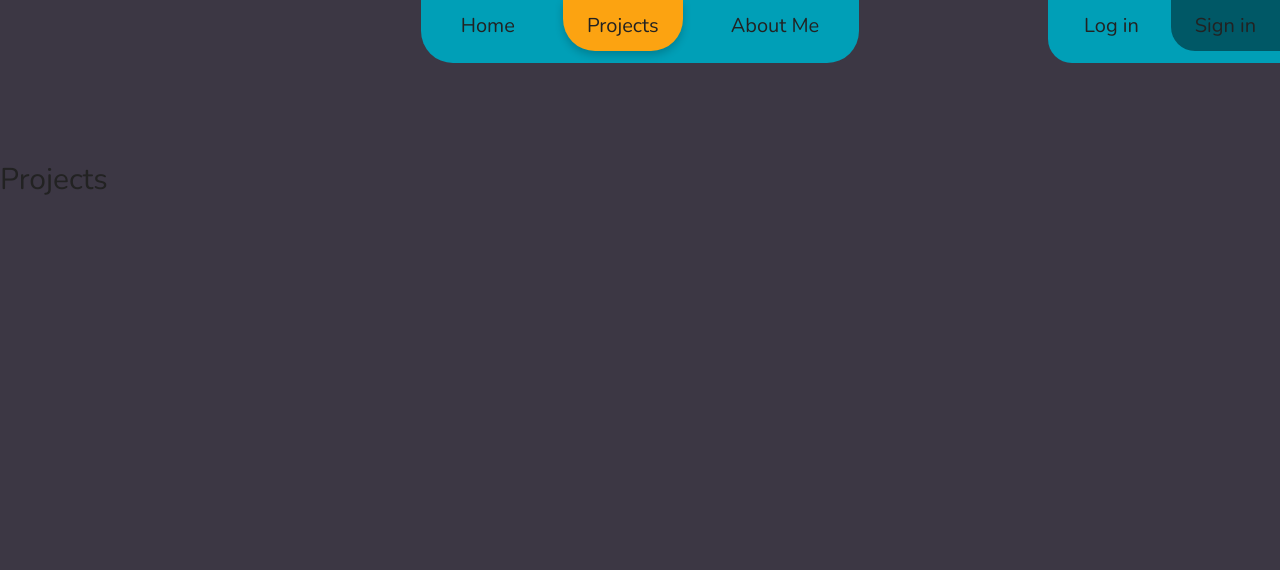
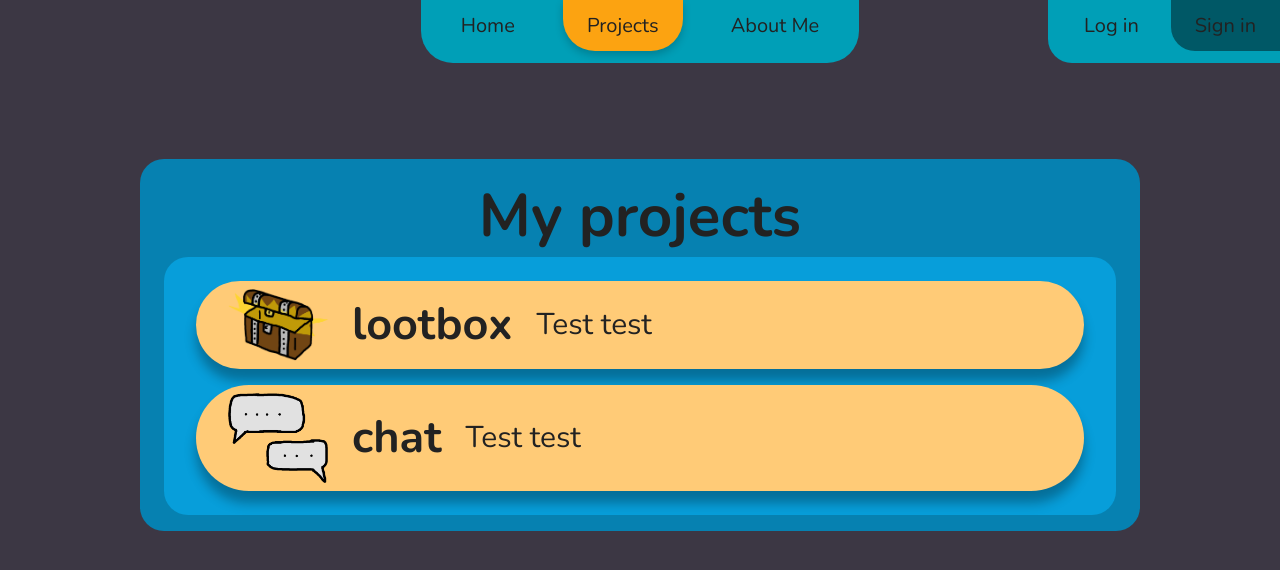
Before and after one commit to Makolin0/MakoNet, a React (Vite) app: page /projects in a window 1280 px wide. Shown: the top 570 px of the page. Built offline with nearby package versions, Linux system fonts and the light colour scheme.

Commit message:
Projects page, styling lootboxes

```diff
--- a/src/App.css
+++ b/src/App.css
@@ -61,6 +61,10 @@ body {
 
 	--color-bg: #3c3744;
 
+	--color-main-bg: #0681b1;
+	--color-main-bg-light: #079eda;
+	--color-main-bg-accent: #ffcb77;
+
 	--color-nav-bg: #009fb7;
 	--color-nav-hover: #008da3;
 	--color-nav-click: #007c8f;
--- a/src/components/Lootbox/Roulette.module.css
+++ b/src/components/Lootbox/Roulette.module.css
@@ -47,12 +47,17 @@
 	background-color: var(--color-lootbox-button);
 	border-radius: var(--spacing-7);
 	align-self: center;
+
+	transition-property: background-color font-size;
+	transition: 200ms ease-in-out;
 }
 .drawButton:hover {
-	background-color: #06729d;
+	background-color: var(--color-lootbox-button-hover);
+	font-size: var(--font-8);
 }
 .drawButton:active {
-	background-color: #05648a;
+	background-color: var(--color-lootbox-button-click);
+	font-size: var(--font-7);
 }
 
 .window {
--- a/src/components/authentication/Login.module.css
+++ b/src/components/authentication/Login.module.css
@@ -15,10 +15,9 @@
 .form {
 	background-color: var(--color-auth-form);
 	padding: var(--spacing-6);
-	border-radius: var(--spacing-6);
 
 	padding: var(--spacing-6) var(--spacing-7);
-	border-radius: var(--spacing-6);
+	border-radius: var(--spacing-8);
 
 	display: grid;
 	gap: var(--spacing-7);
@@ -27,11 +26,11 @@
 	display: grid;
 }
 .inputContainer > input {
-	border: 2px solid var(--color-auth-border);
+	border: 0;
 	background-color: var(--color-auth-input);
 
 	margin-bottom: var(--spacing-5);
-	border-radius: var(--spacing-4);
+	border-radius: var(--spacing-8);
 	font-size: var(--font-5);
 	padding: var(--spacing-2) var(--spacing-4);
 }
--- a/src/components/authentication/Register.module.css
+++ b/src/components/authentication/Register.module.css
@@ -28,10 +28,10 @@
 	gap: var(--spacing-4);
 }
 .form > input {
-	border: 2px solid var(--color-auth-border);
+	border: 0;
 	background-color: var(--color-auth-input);
 
-	border-radius: var(--spacing-4);
+	border-radius: var(--spacing-8);
 	font-size: var(--font-5);
 	padding: var(--spacing-2) var(--spacing-4);
 }
--- /dev/null
+++ b/src/components/projects/Project.jsx
@@ -0,0 +1,14 @@
+import { Link } from "react-router-dom";
+import classes from "./Project.module.css";
+
+export default function Project({ name, description }) {
+	return (
+		<li>
+			<Link to={`/${name}`} className={classes.project}>
+				<img src={`/${name}.png`} alt={`${name}-img`} />
+				<h2>{name}</h2>
+				<p>{description}</p>
+			</Link>
+		</li>
+	);
+}
--- /dev/null
+++ b/src/components/projects/Project.module.css
@@ -0,0 +1,25 @@
+.project {
+	background-color: var(--color-main-bg-accent);
+	padding: var(--spacing-3) var(--spacing-7);
+	border-radius: var(--spacing-10);
+	display: flex;
+	align-items: center;
+	gap: var(--spacing-6);
+	max-height: 15rem;
+	text-decoration: none;
+	color: var(--color-text-dark);
+	box-shadow: 0 var(--spacing-4) var(--spacing-4) rgba(0, 0, 0, 0.3);
+
+	transition-property: box-shadow transform;
+	transition-duration: 200ms;
+	transition-timing-function: ease-in-out;
+}
+.project > img {
+	object-fit: contain;
+	max-width: 10rem;
+	max-height: 100%;
+}
+.project:hover {
+	transform: scale(1.05);
+	box-shadow: 0 var(--spacing-6) var(--spacing-5) rgba(0, 0, 0, 0.3);
+}
--- /dev/null
+++ b/src/components/projects/Projects.jsx
@@ -0,0 +1,14 @@
+import Project from "./Project";
+import classes from "./Projects.module.css";
+
+export default function Projects() {
+	return (
+		<main className={classes.container}>
+			<h1>My projects</h1>
+			<ul className={classes.list}>
+				<Project name="lootbox" description="Test test" />
+				<Project name="chat" description="Test test" />
+			</ul>
+		</main>
+	);
+}
--- /dev/null
+++ b/src/components/projects/Projects.module.css
@@ -0,0 +1,17 @@
+.container {
+	background-color: var(--color-main-bg);
+	margin: 0 auto;
+	max-width: 100rem;
+	text-align: center;
+	border-radius: var(--spacing-6);
+	padding: var(--spacing-5) var(--spacing-6);
+}
+.list {
+	background-color: var(--color-main-bg-light);
+	border-radius: var(--spacing-6);
+	padding: var(--spacing-6) var(--spacing-7);
+	list-style: none;
+	display: flex;
+	flex-direction: column;
+	gap: var(--spacing-5);
+}
--- a/src/pages/Projects.jsx
+++ b/src/pages/Projects.jsx
@@ -1,3 +1,5 @@
+import Projects from "../components/projects/Projects";
+
 export default function ProjectsPage() {
-	return <>Projects</>;
+	return <Projects />;
 }
```
